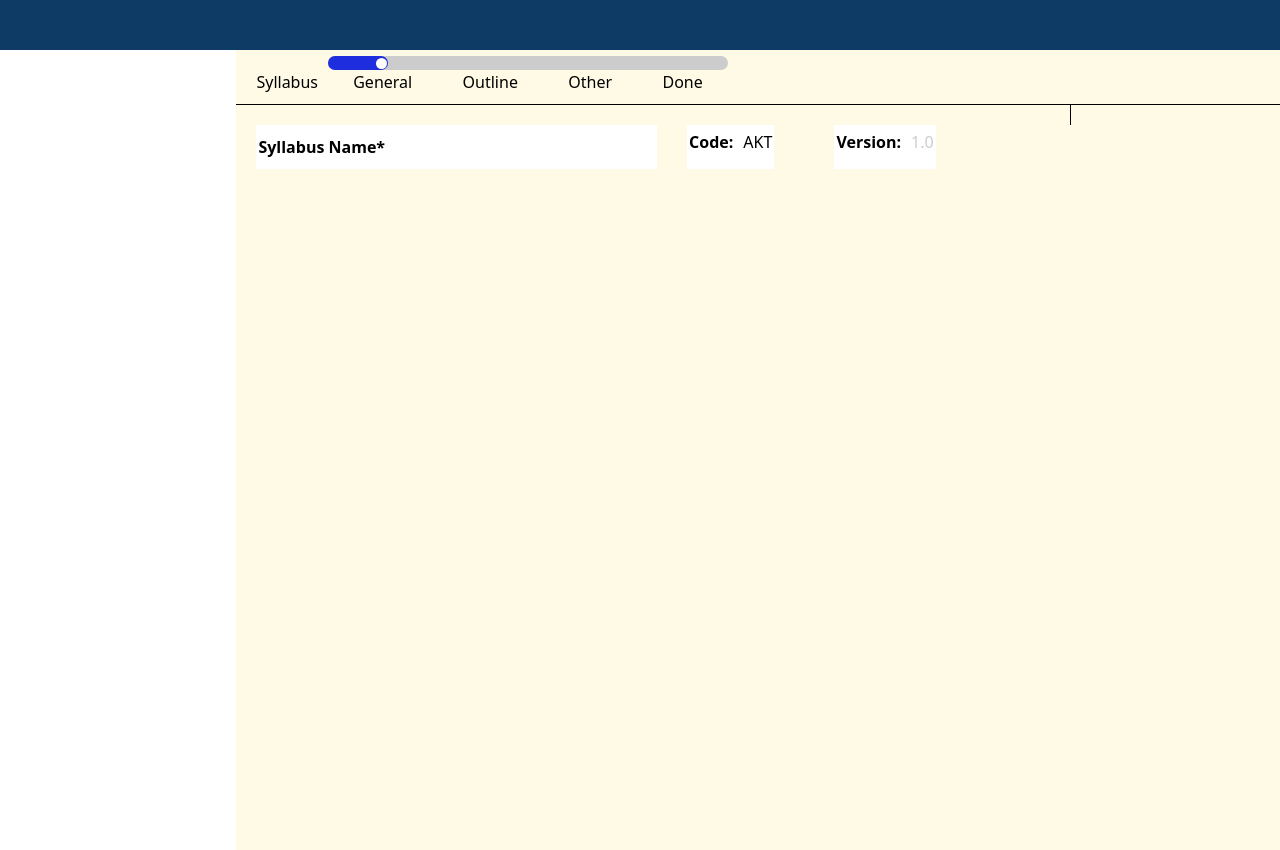
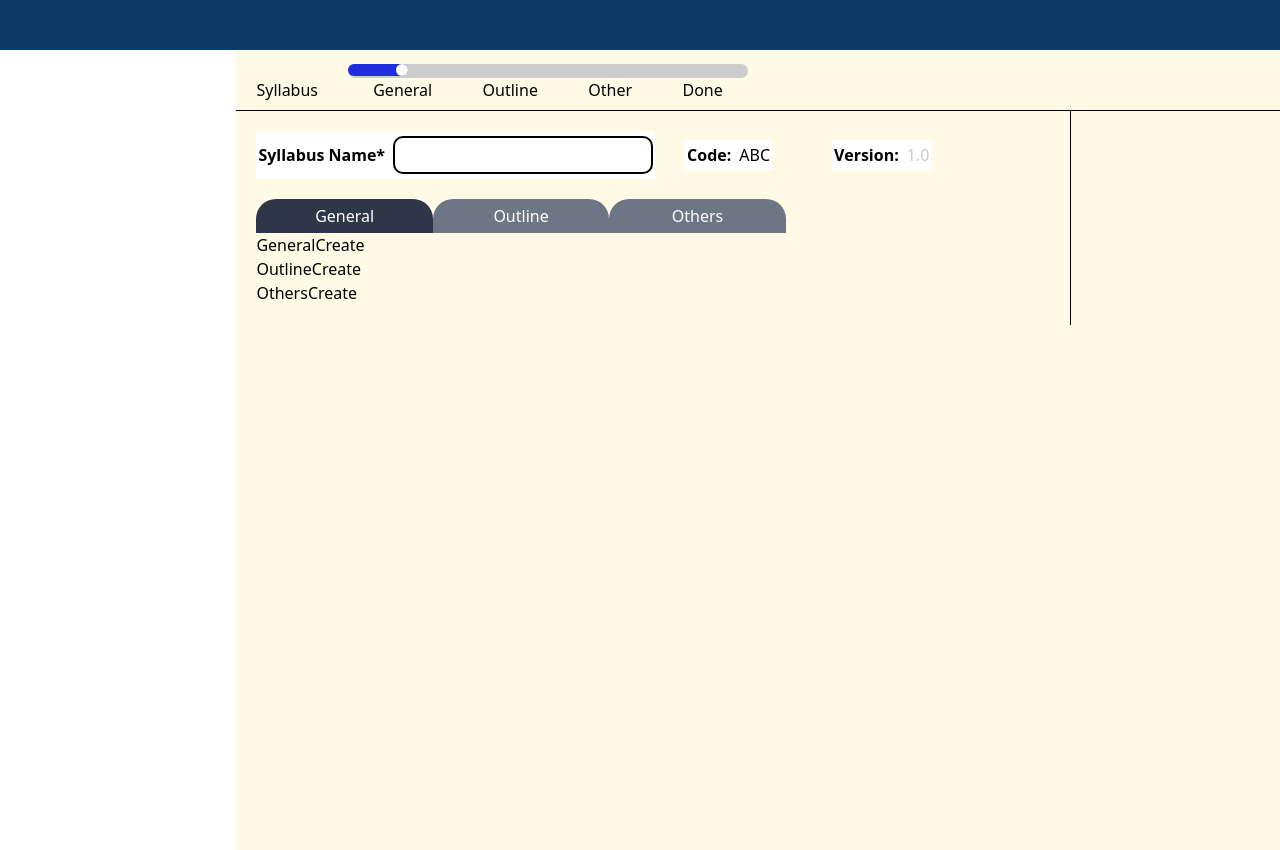
Before and after one commit to khoatase/lms_locfpt, a React (Create React App) app: page / in a window 1280 px wide. Built offline with nearby package versions, Linux system fonts and the light colour scheme.

Commit message:
convert css to tailwindcss

```diff
--- /dev/null
+++ b/src/components/GeneralCreate.js
@@ -0,0 +1,11 @@
+import React, { Component } from 'react'
+
+export class GeneralCreate extends Component {
+  render() {
+    return (
+      <div>GeneralCreate</div>
+    )
+  }
+}
+
+export default GeneralCreate
--- /dev/null
+++ b/src/components/OthersCreate.js
@@ -0,0 +1,11 @@
+import React, { Component } from 'react'
+
+export class OthersCreate extends Component {
+  render() {
+    return (
+      <div>OthersCreate</div>
+    )
+  }
+}
+
+export default OthersCreate
--- /dev/null
+++ b/src/components/OutlineCreate.js
@@ -0,0 +1,11 @@
+import React, { Component } from 'react'
+
+export class OutlineCreate extends Component {
+  render() {
+    return (
+      <div>OutlineCreate</div>
+    )
+  }
+}
+
+export default OutlineCreate
--- a/src/components/ProcessCreate.js
+++ b/src/components/ProcessCreate.js
@@ -1,9 +1,9 @@
 import React from "react";
 
 class ProcessCreate extends React.Component {
-  constructor() {
-    super();
-  }
+  // constructor() {
+  //   super();
+  // }
 
   renderDataProcess = (data) => {
     return data.map((item) => {
@@ -17,16 +17,16 @@ class ProcessCreate extends React.Component {
   render() {
     const { data, indexProcess } = this.props;
     return (
-      <div className="process">
+      <div className="relative">
         <div className="processCreate"></div>
         <div className="titleProcess">{this.renderDataProcess(data)}</div>
         <div
-          className="processCurrent"
+          className="h-3 absolute top-0 left-0 flex items-center justify-end processCurrent"
           style={{
             width: `${this.calcWidthProcess(indexProcess)}px`,
           }}
         >
-          <div className="circlePoint"></div>
+          <div className="w-3 h-3 float-right bg-white mr-0 circlePoint"></div>
         </div>
       </div>
     );
--- a/src/pages/syllabus/createSyllabus.js
+++ b/src/pages/syllabus/createSyllabus.js
@@ -1,47 +1,148 @@
 import React from "react";
+import GeneralCreate from "../../components/GeneralCreate";
+import OthersCreate from "../../components/OthersCreate";
+import OutlineCreate from "../../components/OutlineCreate";
 import ProcessCreate from "../../components/ProcessCreate";
 import "./styles/style.css";
 
-const initialDateProcess = ["General", "Outline", "Other", "Done"];
+const initialDataProcess = ["General", "Outline", "Other", "Done"];
+const initialDataTimeLocation = [
+  { name: "Assignment/Lab", percent: 0, color: "#F4BE37" },
+  { name: "Concept/Lecture", percent: 0, color: "#FF9F40" },
+  { name: "Guide/Review", percent: 0, color: "#0D2535" },
+  { name: "Test/Quiz", percent: 0, color: "#5388D8" },
+  { name: "Exam", percent: 0, color: "#206EE5" },
+];
 
 class CreateSyllabus extends React.Component {
   constructor() {
     super();
     this.state = {
       indexProcess: 1,
+      syllName: null,
+      syllCode: "ABC",
+      syllVersion: "1.0",
+      menuCurrent: "General",
+      timeLocation: initialDataTimeLocation,
     };
   }
 
+  onChangeHandler = (e) => {
+    const { name, value } = e.target;
+    this.setState({
+      ...this.state,
+      [name]: value,
+    });
+  };
+
+  // styleBgColor = () => {
+  //   return {
+  //     backgroumd
+  //   }
+  // }
+
   render() {
     return (
-      <div className="createSyllabus">
-        <div className="createHeader">
+      <div className="w-full">
+        <div className="flex items-baseline pb-2 pt-2">
           <h1 className="titleCreateSyll">Syllabus</h1>
           <ProcessCreate
-            data={initialDateProcess}
+            data={initialDataProcess}
             indexProcess={this.state.indexProcess}
           />
         </div>
         <div className="createContent">
           <div className="contentLeft">
-            <div className="inforSyllabus">
-              <div className="syllabusName">
-                <label htmlFor="syllName">Syllabus Name*</label>
-                <input id="syllName" name="syllName" />
+            <div className="p-5">
+              <div className="flex justify-start items-center pb-5">
+                <div className="syllabusName">
+                  <label className="mr-2" htmlFor="syllName">
+                    Syllabus Name*
+                  </label>
+                  <input
+                    id="syllName"
+                    name="syllName"
+                    value={
+                      this.state.syllName !== null ? this.state.syllName : ""
+                    }
+                    onChange={this.onChangeHandler}
+                  />
+                </div>
+                <div className="syllabusCode">
+                  <label className="mr-2" htmlFor="syllCode">
+                    Code:
+                  </label>
+                  <p>{this.state.syllCode}</p>
+                </div>
+                <div className="syllabusVersion">
+                  <label className="mr-2" htmlFor="syllVersion">
+                    Version:
+                  </label>
+                  <p>{this.state.syllVersion}</p>
+                </div>
               </div>
-              <div className="syllabusCode">
-                <label htmlFor="syllCode">Code:</label>
-                <p>AKT</p>
-              </div>
-              <div className="syllabusVersion">
-                <label htmlFor="syllVersion">Version:</label>
-                <p>1.0</p>
+              <div>
+                <div className="flex w-8/12 justify-between text-center text-white menu">
+                  <p
+                    className="w-3/5 cursor-pointer"
+                    style={{
+                      backgroundColor:
+                        this.state.menuCurrent === "General"
+                          ? "#2D3748"
+                          : "#6D7684",
+                      padding: "5px 0px",
+                    }}
+                    onClick={() => {
+                      this.onChangeHandler({
+                        target: { name: "menuCurrent", value: "General" },
+                      });
+                    }}
+                  >
+                    General
+                  </p>
+                  <p
+                    className="w-3/5 cursor-pointer"
+                    style={{
+                      backgroundColor:
+                        this.state.menuCurrent === "Outline"
+                          ? "#2D3748"
+                          : "#6D7684",
+                      padding: "5px 0px",
+                    }}
+                    onClick={() => {
+                      this.onChangeHandler({
+                        target: { name: "menuCurrent", value: "Outline" },
+                      });
+                    }}
+                  >
+                    Outline
+                  </p>
+                  <p
+                    className="w-3/5 cursor-pointer"
+                    style={{
+                      backgroundColor:
+                        this.state.menuCurrent === "Others"
+                          ? "#2D3748"
+                          : "#6D7684",
+                      padding: "5px 0px",
+                    }}
+                    onClick={() => {
+                      this.onChangeHandler({
+                        target: { name: "menuCurrent", value: "Others" },
+                      });
+                    }}
+                  >
+                    Others
+                  </p>
+                </div>
+                <GeneralCreate />
+                <OutlineCreate />
+                <OthersCreate />
               </div>
             </div>
           </div>
-          <div className="contentRight"></div>
+          <div className="w-1/5 h-5"></div>
         </div>
-        <div></div>
       </div>
     );
   }
--- a/src/pages/syllabus/styles/style.css
+++ b/src/pages/syllabus/styles/style.css
@@ -11,10 +11,12 @@
   display: flex;
   align-items: baseline;
   padding-bottom: 10px;
+  padding-top: 10px;
 }
 
 .titleCreateSyll {
   padding: 20px 10px 0px 20px;
+  margin-right: 20px;
 }
 
 .process {
@@ -36,22 +38,11 @@
 
 .processCurrent {
   background-color: var(--color-process-current);
-  height: 14px;
   border-radius: 10px;
-  position: absolute;
-  top: 0px;
-  left: 0px;
-  display: flex;
-  align-items: center;
-  justify-content: flex-end;
 }
+
 .circlePoint {
-  width: 11px;
-  height: 11px;
-  float: right;
-  background-color: white;
   border-radius: 50%;
-  margin-right: 1px;
 }
 
 /* Create Content */
@@ -63,27 +54,25 @@
 
 .contentLeft {
   width: 80%;
-  height: 20px;
   border-right: 1px solid black;
 }
 
-.contentRight {
+/* .contentRight {
   width: 20%;
   height: 20px;
-}
+} */
 
-.inforSyllabus {
+/* .inforSyllabus {
   display: flex;
   justify-content: flex-start;
-  padding: 20px 20px;
-}
+  align-items: center;
+} */
 
 .syllabusName,
 .syllabusCode,
 .syllabusVersion {
   background-color: white;
   padding: 5px 2px;
-
 }
 
 .syllabusCode,
@@ -96,6 +85,7 @@
   border-radius: 10px;
   width: 260px;
   font-weight: 700;
+  border: 2px solid black;
 }
 
 .inforSyllabus label {
@@ -110,6 +100,9 @@
 .syllabusCode,
 .syllabusVersion {
   display: flex;
+  align-items: center;
+
+  height: 30px;
 }
 
 label {
@@ -119,3 +112,8 @@ label {
 .syllabusVersion p {
   color: var(--color-bg-gray);
 }
+
+.menu p {
+  border-top-left-radius: 20px;
+  border-top-right-radius: 20px;
+}
```
